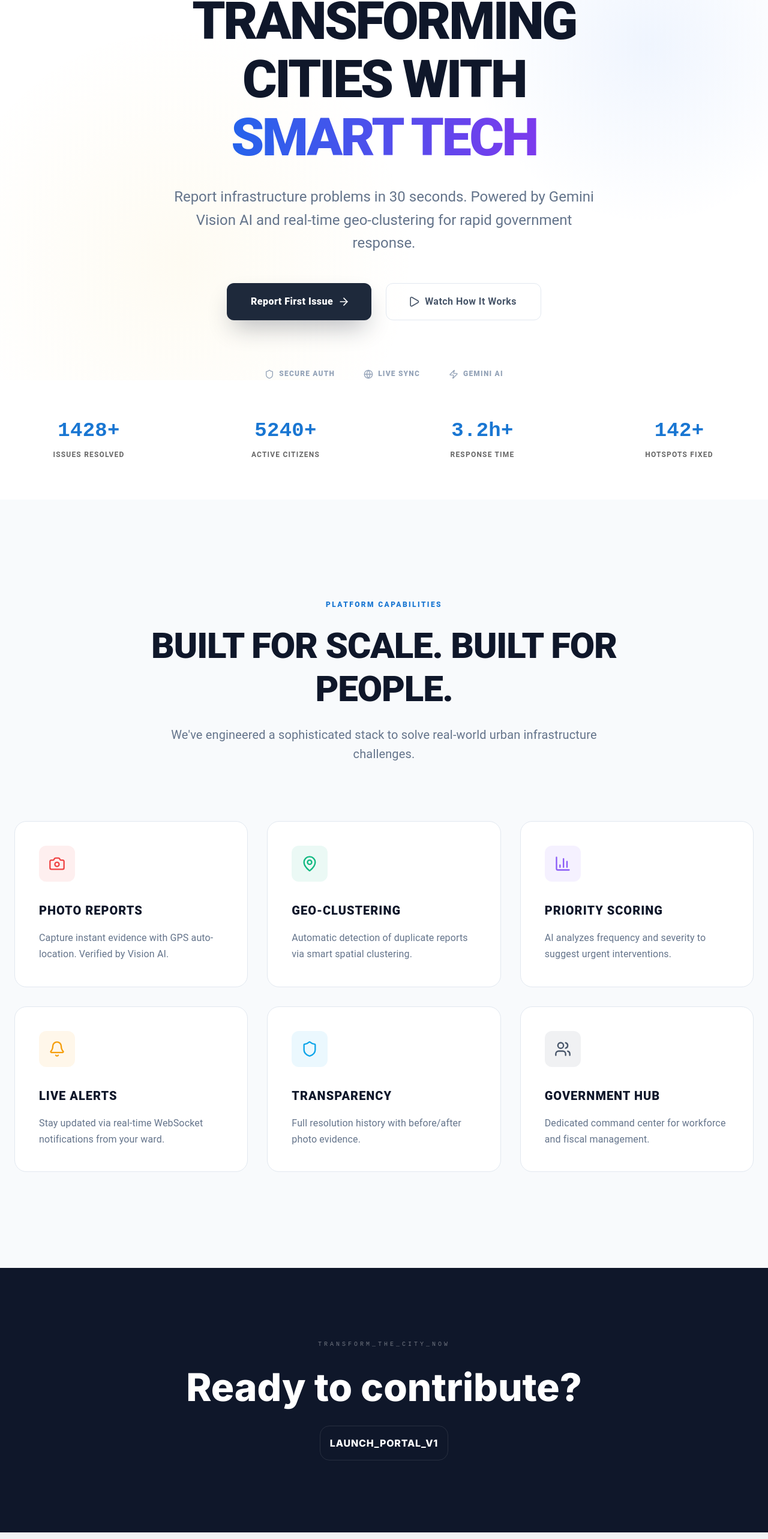
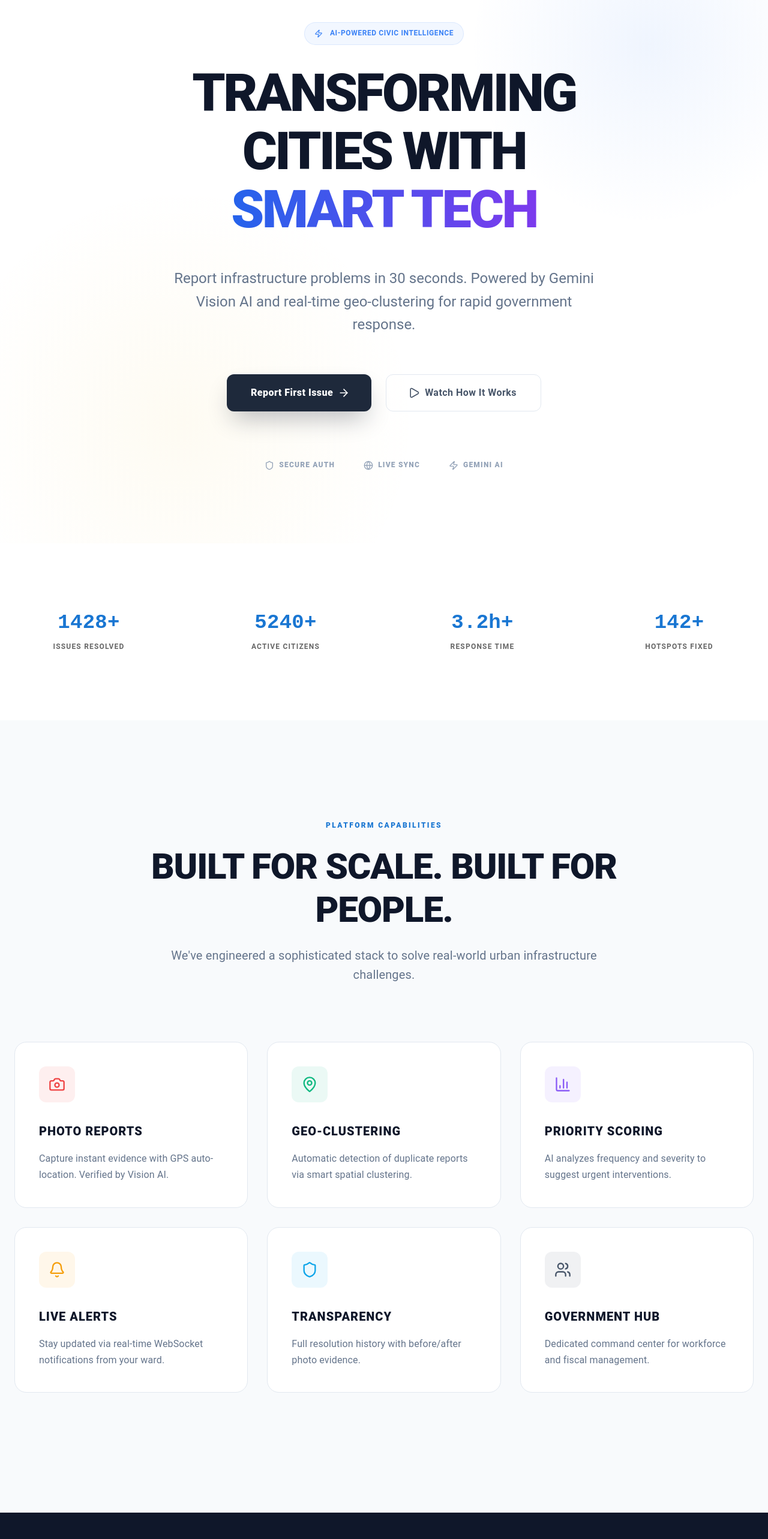
Before and after one commit to Rakshi2609/cc_4, a React (Vite) app in the folder client/: page / in a window 1280 px wide. Shown: the part 196-2762 px from the top of the page at 60% size. Built offline with nearby package versions, Linux system fonts and the light colour scheme; no server answers.

Commit message:
Ui changes

```diff
--- a/client/src/features/landing/components/BenefitsSection.jsx
+++ b/client/src/features/landing/components/BenefitsSection.jsx
@@ -43,7 +43,7 @@ const benefitCards = [
 
 export const BenefitsSection = () => {
     return (
-        <Box component="section" sx={{ py: 20, backgroundColor: '#f8fafc' }}>
+        <Box component="section" sx={{ pt: 20, pb: 25, backgroundColor: '#f8fafc' }}>
             <Container maxWidth="xl">
                 <Box sx={{ maxWidth: 800, mb: 12, mx: 'auto', textAlign: 'center' }}>
                     <Typography
--- a/client/src/features/landing/components/LandingHero.jsx
+++ b/client/src/features/landing/components/LandingHero.jsx
@@ -41,7 +41,8 @@ export const LandingHero = () => {
                 minHeight: '85vh',
                 display: 'flex',
                 alignItems: 'center',
-                pt: { xs: 15, md: 5 },
+                pt: { xs: 15, md: 20 },
+                pb: { xs: 10, md: 15 },
                 position: 'relative',
                 overflow: 'hidden',
                 backgroundColor: '#ffffff'
@@ -84,7 +85,7 @@ export const LandingHero = () => {
                             fontWeight: 900,
                             lineHeight: 1.1,
                             letterSpacing: '-0.04em',
-                            mb: 4,
+                            mb: 6,
                             color: '#0f172a'
                         }}
                     >
@@ -104,7 +105,7 @@ export const LandingHero = () => {
                         sx={{
                             color: '#64748b',
                             lineHeight: 1.6,
-                            mb: 6,
+                            mb: 8,
                             maxWidth: 700,
                             mx: 'auto',
                             fontWeight: 400
--- a/client/src/features/landing/components/PublicStats.jsx
+++ b/client/src/features/landing/components/PublicStats.jsx
@@ -42,7 +42,7 @@ export const PublicStats = () => {
                 display: 'grid',
                 gridTemplateColumns: { xs: 'repeat(2, 1fr)', md: 'repeat(4, 1fr)' },
                 gap: 4,
-                py: 6,
+                py: 12,
                 borderY: '1px solid',
                 borderColor: 'divider',
                 backgroundColor: 'rgba(255, 255, 255, 0.5)',
--- a/client/src/features/landing/index.jsx
+++ b/client/src/features/landing/index.jsx
@@ -22,7 +22,7 @@ export const LandingFeature = () => {
             {/* Additional simple static footer/CTA */}
             <Box
                 sx={{
-                    py: 15,
+                    py: 20,
                     textAlign: 'center',
                     backgroundColor: '#0f172a',
                     color: '#ffffff'
@@ -31,21 +31,22 @@ export const LandingFeature = () => {
                 <Box sx={{ maxWidth: 800, mx: 'auto', px: 4 }}>
                     <Box
                         sx={{
-                            fontSize: '10px',
+                            fontSize: '11px',
                             fontFamily: 'monospace',
-                            letterSpacing: '0.4em',
+                            letterSpacing: '0.5em',
                             color: 'rgba(255,255,255,0.4)',
-                            mb: 4
+                            mb: 6
                         }}
                     >
                         TRANSFORM_THE_CITY_NOW
                     </Box>
-                    <Box sx={{ fontSize: { xs: '2.5rem', md: '4rem' }, fontWeight: 900, mb: 4, lineHeight: 1 }}>
+                    <Box sx={{ fontSize: { xs: '2.5rem', md: '4rem' }, fontWeight: 900, mb: 6, lineHeight: 1 }}>
                         Ready to contribute?
                     </Box>
                     <Box
                         sx={{
-                            p: 2,
+                            p: 2.5,
+                            mt: 4,
                             border: '1px solid rgba(255,255,255,0.1)',
                             display: 'inline-block',
                             borderRadius: 4,
```
